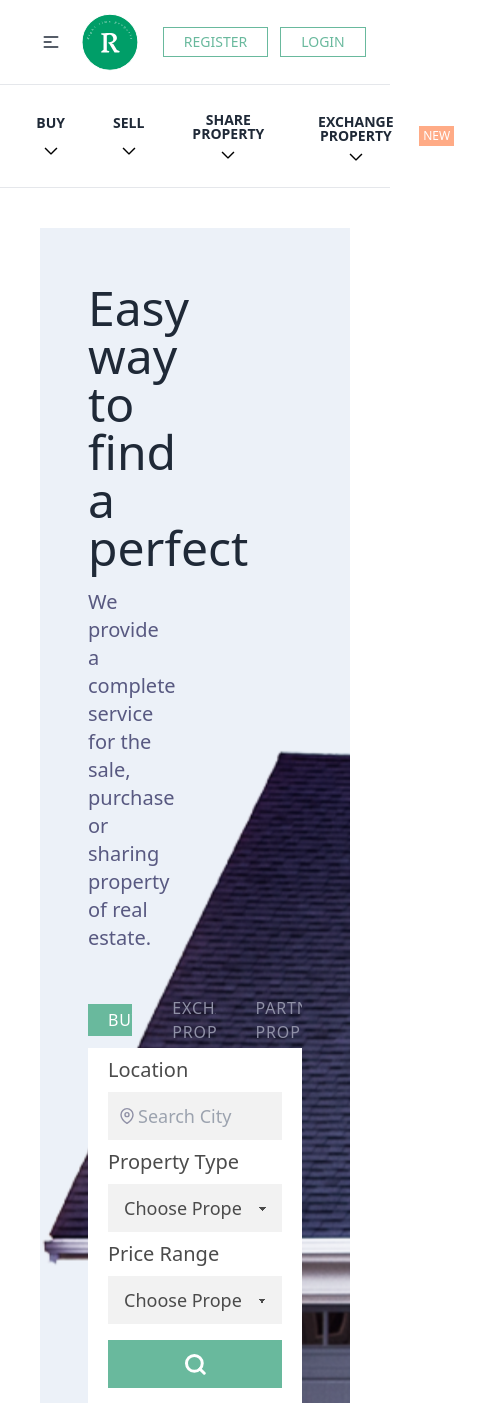
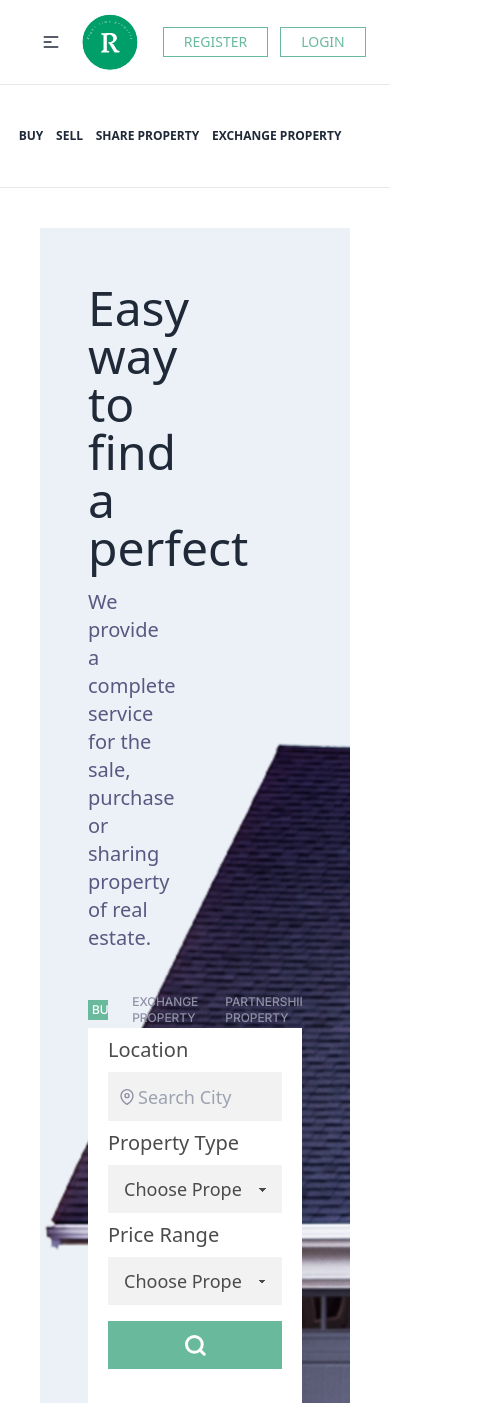
Before and after one commit to Mahesh-Banduni/Real-Estate, a React (Vite) app: page / in a window 390 px wide. Shown: the top 1403 px of the page, 495 px wide, since content can reach past the window. Built offline with nearby package versions, Linux system fonts and the light colour scheme.

Commit message:
make hero section responsive

```diff
--- a/src/components/home/DropdownButton.jsx
+++ b/src/components/home/DropdownButton.jsx
@@ -20,11 +20,13 @@ const DropdownButton = ({
       <div
         tabIndex={0}
         role="button"
-        className="btn m-1 uppercase bg-transparent border-none shadow-none hover:shadow hover:bg-transparent hover:outline-none hover:border-none"
+        className="btn max-md:px-[0.15rem] max-md:gap-0 max-md:text-xs uppercase bg-transparent border-none shadow-none hover:shadow hover:bg-transparent hover:outline-none hover:border-none"
       >
         {text}
         <img
-          className={`${dropdown ? "rotate-180" : ""} transition-all`}
+          className={`${
+            dropdown ? "rotate-180" : ""
+          } transition-all max-[500px]:hidden`}
           src={arrow}
           alt="arrow"
         />
--- a/src/components/home/Dropdowns.jsx
+++ b/src/components/home/Dropdowns.jsx
@@ -63,7 +63,10 @@ const Dropdowns = () => {
             dropdown={dropdown["exchange property"]}
             arrow={arrow}
           />
-          <AnimationButton className="bg-[#FFAB86]" text="NEW" />
+          <AnimationButton
+            className="bg-[#FFAB86] mx-1 max-[500px]:hidden "
+            text="NEW"
+          />
         </div>
       </div>
       <hr />
--- a/src/components/home/PropertyTypeList.jsx
+++ b/src/components/home/PropertyTypeList.jsx
@@ -8,7 +8,7 @@ const PropertyTypeList = React.memo(
           property === `${text}`
             ? "bg-primary-color text-white"
             : " text-[#8F90A6] "
-        } cursor-pointer transition-all overflow-hidden px-5 py-1 tracking-wider`}
+        } cursor-pointer transition-all overflow-hidden px-5 py-1 tracking-wider w-fit font-interMedium max-sm:px-1 max-sm:py-[0.15rem] max-md:tracking-normal max-md:text-base max-sm:text-xs `}
         onClick={() => {
           handelChangePropertyType(text);
         }}
```
